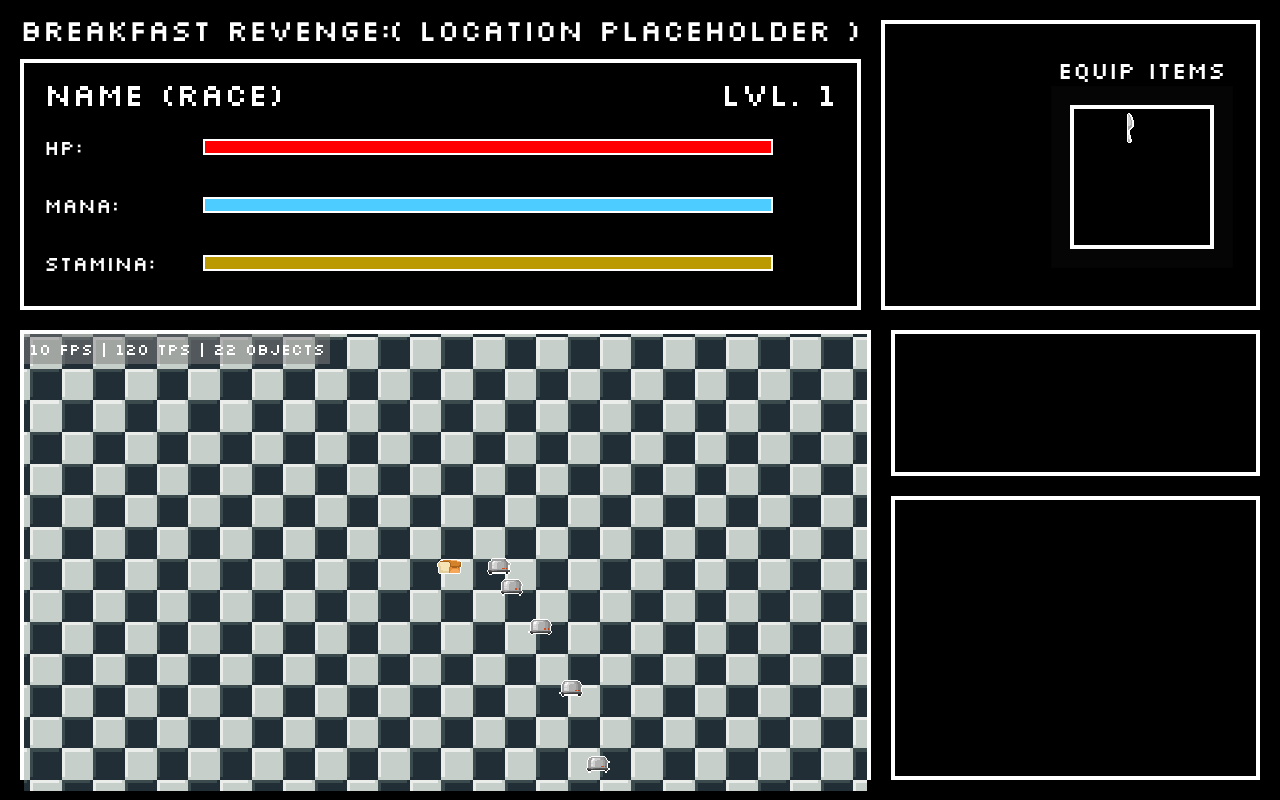
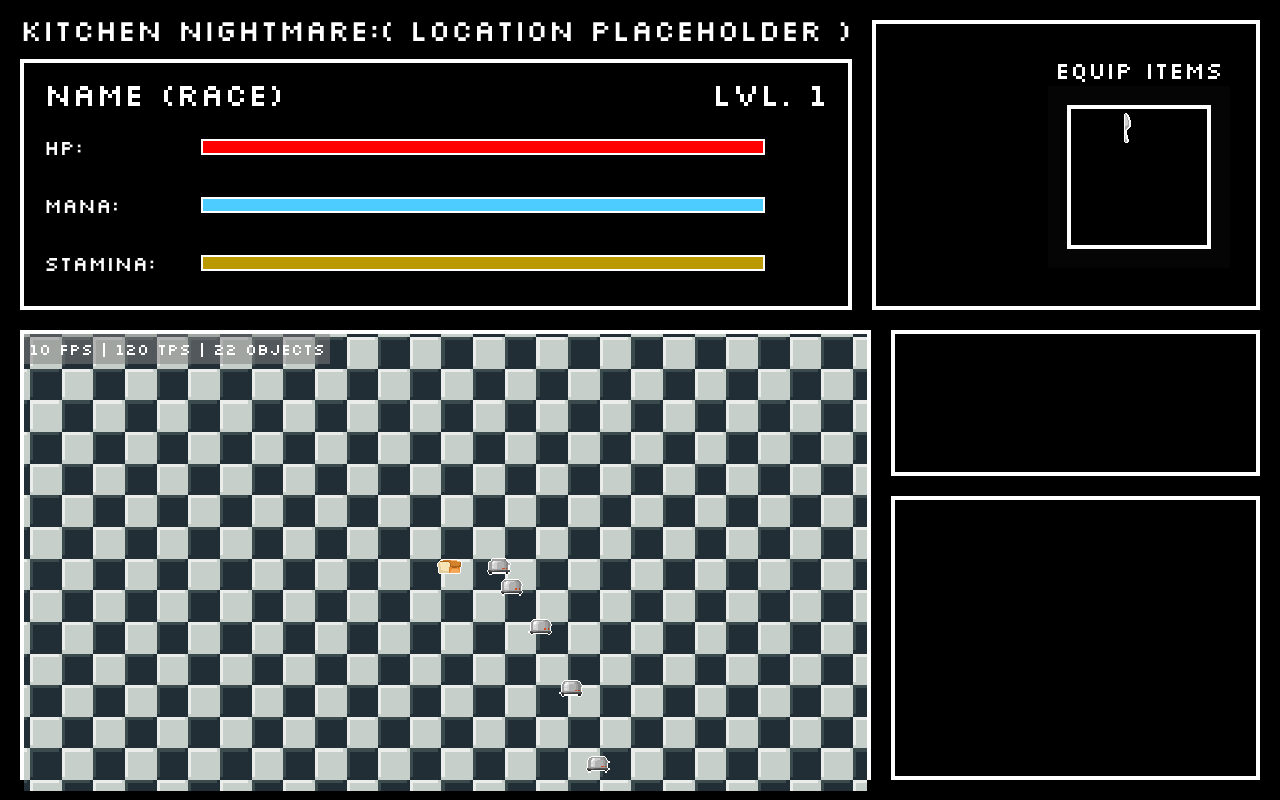
Before and after one commit to ABMJasonS/rpg-game, a website with bundled scripts: page public/index.html in a window 1280 px wide. Built offline with nearby package versions, Linux system fonts and the light colour scheme; animation ran at ten frames a second; what @pixi/sound, pixi-filters would draw is missing.

Commit message:
change title + vignette

```diff
--- a/public/index.html
+++ b/public/index.html
@@ -24,7 +24,7 @@
     <div class="main-container" id="game" style="visibility: hidden">
       <div id="top">
         <div id="title">
-          <span id="gametitle">Breakfast Revenge: </span>
+          <span id="gametitle">Kitchen Nightmare: </span>
           <span id="location">( Location Placeholder )</span>
         </div>
         <div id="player-stats">
--- a/src/scene.ts
+++ b/src/scene.ts
@@ -89,7 +89,7 @@
 		this.application.stage.filters = [
 			this.noisefilter,
 			new CRTFilter({
-				vignetting: 0.5,
+				vignetting: 0.6,
 				vignettingBlur: 0.5
 			}),
 			new BulgePinchFilter({
```
